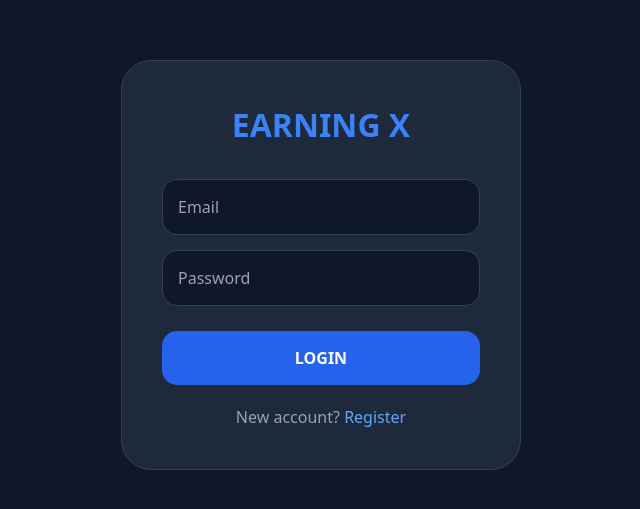
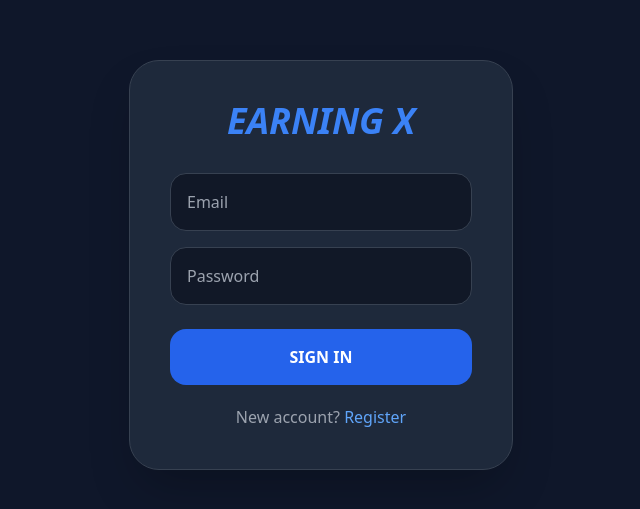
Before and after one commit to rkxrakib/IncomeHub, a React (Vite) app: page / in a window 1280 px wide. Shown: the part 135-644 px from the top of the page, without its empty margins (319-959 px from the left). Built offline with nearby package versions, Linux system fonts and the light colour scheme.

Commit message:
Update App.jsx

```diff
--- a/src/App.jsx
+++ b/src/App.jsx
@@ -1,66 +1,56 @@
-import React, { useState } from 'react';
-import { Routes, Route, useNavigate, useSearchParams } from 'react-router-dom';
-import { auth, db } from './firebase.js';
-
-const avatars = [
-  "https://api.dicebear.com/7.x/avataaars/svg?seed=Felix",
-  "https://api.dicebear.com/7.x/avataaars/svg?seed=Aneka",
-  "https://api.dicebear.com/7.x/avataaars/svg?seed=Dusty",
-  "https://api.dicebear.com/7.x/avataaars/svg?seed=Nala"
-];
+import React from 'react';
+import { Routes, Route, useNavigate } from 'react-router-dom';
 
 const Login = () => {
   const navigate = useNavigate();
   return (
-    <div style={{minHeight: '100vh', display: 'flex', alignItems: 'center', justifyContent: 'center', background: '#0f172a', color: 'white', padding: '20px'}}>
-      <div style={{width: '100%', maxWidth: '400px', background: '#1e293b', padding: '40px', borderRadius: '30px', textAlign: 'center', border: '1px solid #334155'}}>
-        <h2 style={{fontSize: '32px', fontWeight: '900', color: '#3b82f6', marginBottom: '30px'}}>EARNING X</h2>
-        <input style={{width: '100%', padding: '15px', marginBottom: '15px', borderRadius: '15px', background: '#0f172a', border: '1px solid #334155', color: 'white'}} placeholder="Email" />
-        <input style={{width: '100%', padding: '15px', marginBottom: '25px', borderRadius: '15px', background: '#0f172a', border: '1px solid #334155', color: 'white'}} type="password" placeholder="Password" />
-        <button onClick={() => navigate('/main')} style={{width: '100%', padding: '15px', background: '#2563eb', border: 'none', borderRadius: '15px', color: 'white', fontWeight: 'bold', cursor: 'pointer'}}>LOGIN</button>
-        <p style={{marginTop: '20px', color: '#94a3b8', cursor: 'pointer'}} onClick={() => navigate('/register')}>New account? <span style={{color: '#60a5fa'}}>Register</span></p>
+    <div className="min-h-screen flex items-center justify-center bg-[#0f172a] text-white">
+      <div className="w-full max-w-sm bg-[#1e293b] p-10 rounded-[30px] shadow-2xl border border-gray-700 text-center">
+        <h1 className="text-4xl font-black text-blue-500 mb-8 italic">EARNING X</h1>
+        <input className="w-full p-4 bg-gray-900 border border-gray-700 rounded-2xl mb-4 text-white outline-none" placeholder="Email" />
+        <input className="w-full p-4 bg-gray-900 border border-gray-700 rounded-2xl mb-6 text-white outline-none" type="password" placeholder="Password" />
+        <button onClick={() => navigate('/main')} className="w-full bg-blue-600 py-4 rounded-2xl font-bold">SIGN IN</button>
+        <p className="mt-5 text-gray-400 cursor-pointer" onClick={() => navigate('/register')}>New account? <span className="text-blue-400">Register</span></p>
+      </div>
+    </div>
+  );
+};
+
+const Main = () => {
+  return (
+    <div className="min-h-screen bg-[#0f172a] text-white">
+      <nav className="p-5 bg-[#1e293b] flex justify-between items-center border-b border-gray-800">
+        <div className="text-xl font-bold text-blue-500 italic">EARNING X</div>
+        <div className="w-10 h-10 bg-gray-700 rounded-full border-2 border-blue-500 flex items-center justify-center">👤</div>
+      </nav>
+      <div className="p-6">
+        <div className="bg-gradient-to-r from-blue-600 to-indigo-700 p-8 rounded-[30px] shadow-lg mb-8">
+          <p className="opacity-80">Total Balance</p>
+          <h2 className="text-4xl font-black mt-2">$0.00</h2>
+        </div>
+        <div className="bg-[#1e293b] p-6 rounded-3xl border border-gray-700">
+          <h3 className="font-bold mb-4">Twitter Tasks</h3>
+          <button className="w-full bg-blue-500 py-3 rounded-xl font-bold mb-3">Bind Account</button>
+          <div className="p-4 bg-gray-900 rounded-xl flex justify-between items-center border border-gray-800">
+            <span>Follow Earning X</span>
+            <button className="bg-white text-black px-4 py-1 rounded-full text-xs font-bold">START</button>
+          </div>
+        </div>
       </div>
     </div>
   );
 };
 
 const Register = () => {
-  const [searchParams] = useSearchParams();
-  const inviteCode = searchParams.get('invitationCode') || '';
   const navigate = useNavigate();
   return (
-    <div style={{minHeight: '100vh', display: 'flex', alignItems: 'center', justifyContent: 'center', background: '#0f172a', color: 'white', padding: '20px'}}>
-      <div style={{width: '100%', maxWidth: '400px', background: '#1e293b', padding: '40px', borderRadius: '30px', border: '1px solid #334155'}}>
-        <h2 style={{textAlign: 'center', color: '#3b82f6', marginBottom: '20px'}}>Register</h2>
-        <input style={{width: '100%', padding: '15px', marginBottom: '15px', borderRadius: '12px', background: '#0f172a', border: '1px solid #334155', color: 'white'}} placeholder="Full Name" />
-        <input style={{width: '100%', padding: '15px', marginBottom: '15px', borderRadius: '12px', background: '#0f172a', border: '1px solid #334155', color: 'white'}} placeholder="Email" />
-        <input style={{width: '100%', padding: '15px', marginBottom: '15px', borderRadius: '12px', background: '#0f172a', border: '1px solid #334155', color: 'white'}} defaultValue={inviteCode} placeholder="Invite Code" />
-        <button onClick={() => navigate('/main')} style={{width: '100%', padding: '15px', background: '#059669', border: 'none', borderRadius: '12px', color: 'white', fontWeight: 'bold'}}>CREATE ACCOUNT</button>
-        <p style={{marginTop: '15px', textAlign: 'center', color: '#94a3b8', cursor: 'pointer'}} onClick={() => navigate('/login')}>Back to Login</p>
-      </div>
-    </div>
-  );
-};
-
-const Main = () => {
-  const [user] = useState({ name: 'User', avatar: avatars[0] });
-  return (
-    <div style={{minHeight: '100vh', background: '#0f172a', color: 'white'}}>
-      <nav style={{display: 'flex', justifyContent: 'space-between', padding: '15px', background: '#1e293b', alignItems: 'center'}}>
-        <div style={{fontSize: '20px'}}>☰</div>
-        <div style={{fontWeight: 'bold', color: '#3b82f6'}}>EARNING X</div>
-        <img src={user.avatar} style={{width: '35px', borderRadius: '50%', border: '2px solid #3b82f6'}} alt="profile" />
-      </nav>
-      <div style={{padding: '20px', maxWidth: '500px', margin: '0 auto'}}>
-        <div style={{background: 'linear-gradient(to right, #2563eb, #4f46e5)', padding: '30px', borderRadius: '25px', marginBottom: '20px'}}>
-          <p style={{margin: 0, opacity: 0.8}}>Total Balance</p>
-          <h1 style={{fontSize: '40px', margin: '10px 0'}}>$0.00</h1>
-        </div>
-        <h3>Daily Tasks</h3>
-        <div style={{background: '#1e293b', padding: '20px', borderRadius: '20px', border: '1px solid #334155'}}>
-          <p>🐦 Twitter Tasks</p>
-          <button style={{width: '100%', padding: '12px', background: '#3b82f6', border: 'none', borderRadius: '10px', color: 'white', fontWeight: 'bold'}}>Bind Twitter Account</button>
-        </div>
+    <div className="min-h-screen flex items-center justify-center bg-[#0f172a] text-white">
+      <div className="w-full max-w-sm bg-[#1e293b] p-10 rounded-[30px] border border-gray-700">
+        <h2 className="text-3xl font-bold text-center mb-6">Register</h2>
+        <input className="w-full p-4 bg-gray-900 border border-gray-700 rounded-2xl mb-4" placeholder="Name" />
+        <input className="w-full p-4 bg-gray-900 border border-gray-700 rounded-2xl mb-4" placeholder="Email" />
+        <button onClick={() => navigate('/main')} className="w-full bg-blue-600 py-4 rounded-2xl font-bold">CREATE</button>
+        <p className="mt-4 text-center text-gray-400 cursor-pointer" onClick={() => navigate('/login')}>Login instead</p>
       </div>
     </div>
   );
@@ -69,10 +59,10 @@ const Main = () => {
 export default function App() {
   return (
     <Routes>
+      <Route path="/" element={<Login />} />
       <Route path="/login" element={<Login />} />
       <Route path="/register" element={<Register />} />
       <Route path="/main" element={<Main />} />
-      <Route path="/" element={<Login />} />
     </Routes>
   );
 }
```
